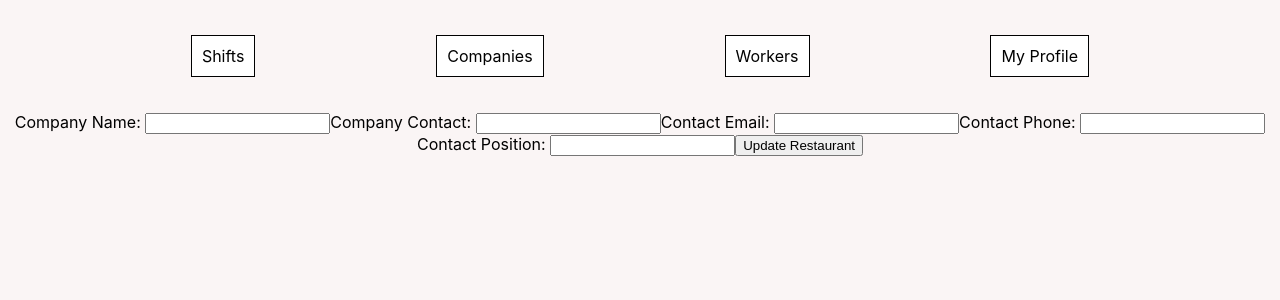
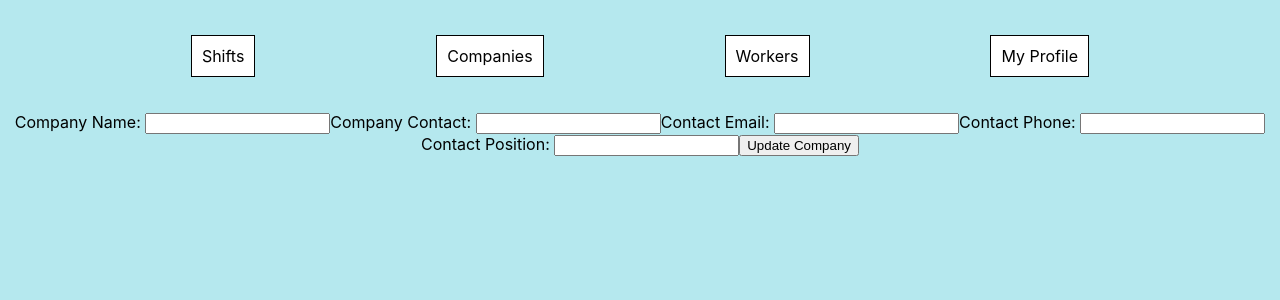
Before and after one commit to Schedulr-App/Schedulr, a React (Create React App) app: page /companies/1/edit in a window 1280 px wide. Shown: the top 300 px of the page. Built offline with nearby package versions, Linux system fonts and the light colour scheme.

Commit message:
refactored components to acommodate back-end changes

```diff
--- a/src/App.css
+++ b/src/App.css
@@ -1,5 +1,5 @@
 body{
-  background-color: rgb(250, 245, 245);
+  background-color: rgba(165, 227, 235, 0.815);
 }
 
 .App {
--- a/src/App.js
+++ b/src/App.js
@@ -11,6 +11,7 @@ import Shifts from './components/Shifts';
 import ShiftDetail from './components/ShiftDetail';
 import CompanyForm from './components/CompanyForm'
 import EditCompany from './components/EditCompany';
+import { Redirect } from 'react-router';
 
 require('dotenv').config();
 
--- a/src/components/Companies.js
+++ b/src/components/Companies.js
@@ -2,6 +2,7 @@ import React from 'react'
 import axios from 'axios'
 import { useState, useEffect } from 'react'
 import { Link } from 'react-router-dom'
+
 
 
 
@@ -21,7 +22,7 @@ const Companies = () => {
     return (
         <div>
         <h1>Company List</h1>
-        <Link class = 'button' style={{textDecoration: 'none', color: 'black'}} to={'/companies/new'}>New Company</Link>
+        <Link class = 'button' style={{textDecoration: 'none', color: 'black'}} to={'/companies/new'}>Add Company</Link>
            {listState.map(item => {
                return(
                 <Link to={`/companies/${item.id}`} style={{textDecoration: 'none', color: 'black'}} >
--- a/src/components/EditCompany.js
+++ b/src/components/EditCompany.js
@@ -28,7 +28,7 @@ const EditCompany = ({updateCompany, companyState}) => {
                 <input type="text" id = 'contact_phone' onChange={handleChange} value={formState.contact_phone}/>
                 <label htmlFor="name">Contact Position: </label>
                 <input type="text" id = 'contact_position' onChange={handleChange} value={formState.contact_position}/>
-                <button type='submit' >Update Restaurant</button>
+                <button type='submit' >Update Company</button>
             </form>
         </div>
     )
--- a/src/components/ShiftDetail.js
+++ b/src/components/ShiftDetail.js
@@ -11,7 +11,7 @@ const ShiftDetail = ({match}) => {
     useEffect(() => {
         axios.get(`http://localhost:8000/shifts/${match.params.id}`)
           .then(res => {
-            setShiftState(res.data)
+            setShiftState(res.data[0])
             setLocationState({
                 lat: parseFloat(res.data.lat),
                 lng: parseFloat(res.data.lng)
@@ -25,7 +25,7 @@ const ShiftDetail = ({match}) => {
         <div>
            {shiftState.company ?
            <div>
-                <p>{shiftState.company} - {shiftState.title}</p>
+                <p>{shiftState.company__name} - {shiftState.title}</p>
                 <button>Edit</button>
                 <div className="shiftContainer">
                     <div class='times col'>
--- a/src/components/Shifts.js
+++ b/src/components/Shifts.js
@@ -25,7 +25,7 @@ const Shifts = () => {
                         <Link to={`/shifts/${item.id}`} style={{textDecoration: 'none', color: 'black'}}>
                             <p>Title: {item.title}</p>
                             <p>Date: {item.start_time.split('T', 1)}</p>
-                            <p>Fill Rate: {item.staff_claimed.length} / {item.staff_needed}</p>
+                            <p>Fill Rate: {item.staff_claimed} / {item.staff_needed}</p>
                         </Link>
                     </div>
                )
```
